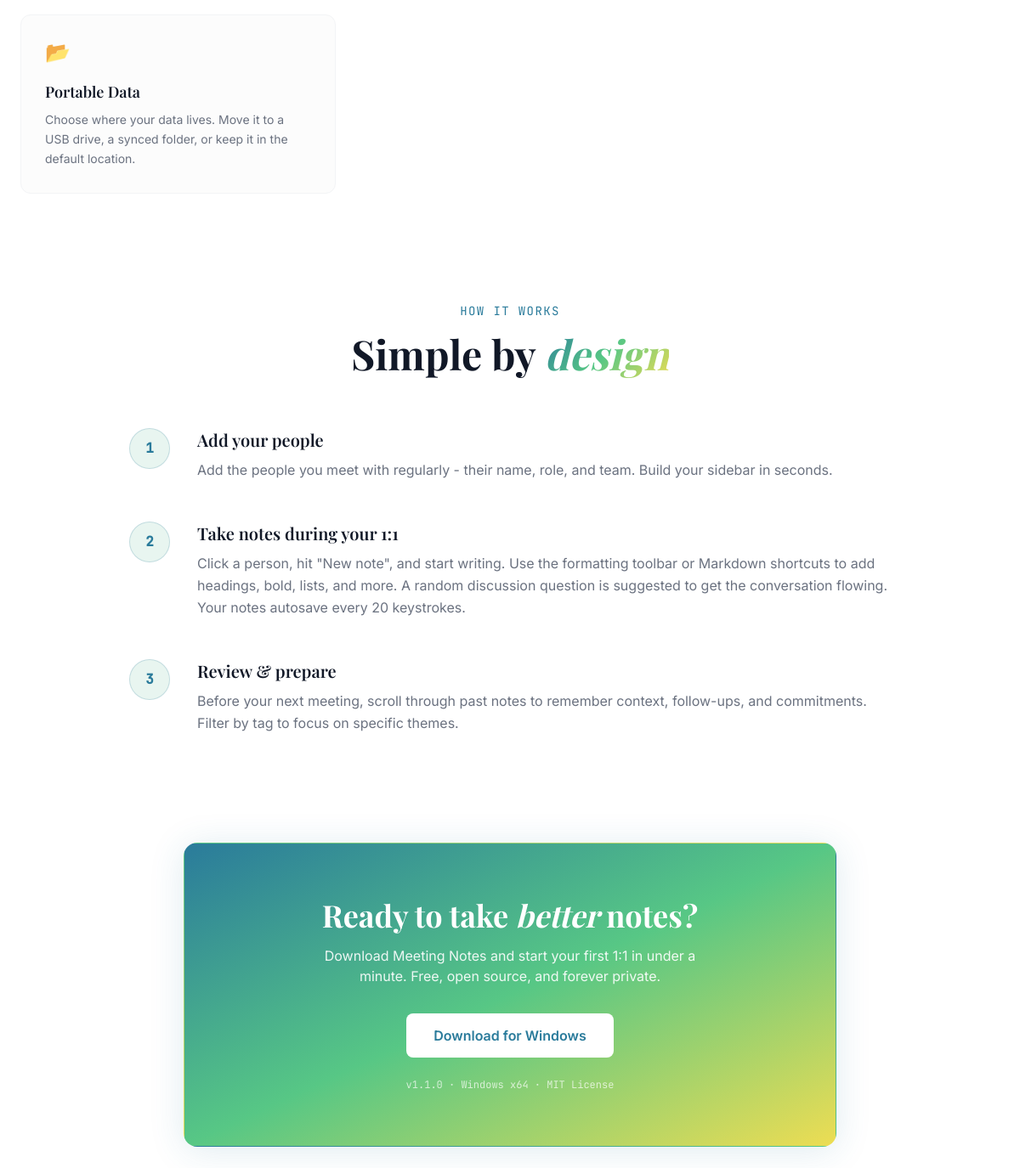
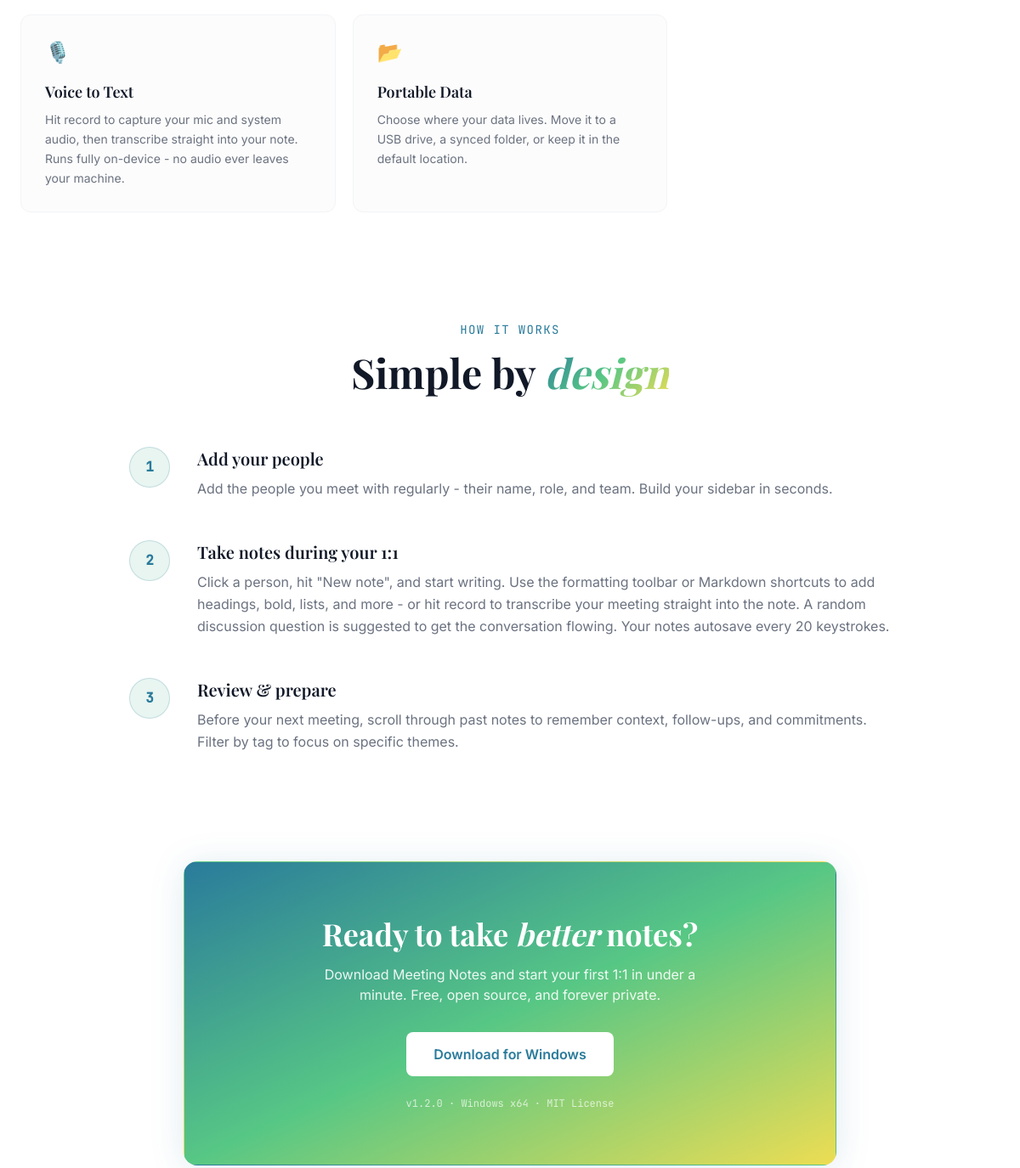
Before and after one commit to deanhume/meeting-notes, an Electron app: page docs/index.html in a window 1200 px wide. Shown: the part 1945-3320 px from the top of the page at 85% size. Drawn offline with nearby package versions, Linux system fonts and the light colour scheme; a web font is replaced by a local one.

Commit message:
Updated marketing page, bumped version and readme

```diff
--- a/docs/index.html
+++ b/docs/index.html
@@ -210,6 +210,11 @@
           <p class="text-gray-500 text-sm leading-relaxed">Write in Markdown with a handy formatting toolbar. Toggle to preview mode to see headings, bold, lists, and code rendered beautifully.</p>
         </div>
         <div class="feature-card border border-gray-100 rounded-xl p-7 bg-surface-100/50 transition-all duration-200">
+          <div class="text-2xl mb-4">🎙️</div>
+          <h3 class="font-serif font-semibold text-lg mb-2 text-gray-900">Voice to Text</h3>
+          <p class="text-gray-500 text-sm leading-relaxed">Hit record to capture your mic and system audio, then transcribe straight into your note. Runs fully on-device - no audio ever leaves your machine.</p>
+        </div>
+        <div class="feature-card border border-gray-100 rounded-xl p-7 bg-surface-100/50 transition-all duration-200">
           <div class="text-2xl mb-4">📂</div>
           <h3 class="font-serif font-semibold text-lg mb-2 text-gray-900">Portable Data</h3>
           <p class="text-gray-500 text-sm leading-relaxed">Choose where your data lives. Move it to a USB drive, a synced folder, or keep it in the default location.</p>
@@ -239,7 +244,7 @@
           <div class="flex-shrink-0 w-12 h-12 rounded-full border border-brand/20 bg-brand-bg flex items-center justify-center font-mono text-brand font-bold">2</div>
           <div>
             <h3 class="font-serif font-semibold text-xl mb-2 text-gray-900">Take notes during your 1:1</h3>
-            <p class="text-gray-500 leading-relaxed">Click a person, hit "New note", and start writing. Use the formatting toolbar or Markdown shortcuts to add headings, bold, lists, and more. A random discussion question is suggested to get the conversation flowing. Your notes autosave every 20 keystrokes.</p>
+            <p class="text-gray-500 leading-relaxed">Click a person, hit "New note", and start writing. Use the formatting toolbar or Markdown shortcuts to add headings, bold, lists, and more - or hit record to transcribe your meeting straight into the note. A random discussion question is suggested to get the conversation flowing. Your notes autosave every 20 keystrokes.</p>
           </div>
         </div>
         <div class="flex items-start gap-8">
@@ -268,7 +273,7 @@
             Download for Windows
           </a>
         </div>
-        <p class="text-white/70 text-xs mt-6 font-mono">v1.1.0 · Windows x64 · MIT License</p>
+        <p class="text-white/70 text-xs mt-6 font-mono">v1.2.0 · Windows x64 · MIT License</p>
       </div>
     </div>
   </section>
--- a/package.json
+++ b/package.json
@@ -1,6 +1,6 @@
 {
   "name": "meeting-notes",
-  "version": "1.1.8",
+  "version": "1.2.0",
   "description": "Local meeting notes tracker",
   "main": "main.js",
   "author": "Dean Hume",
```
Also changed, not shown: .github/workflows/test.yml, README.md.
